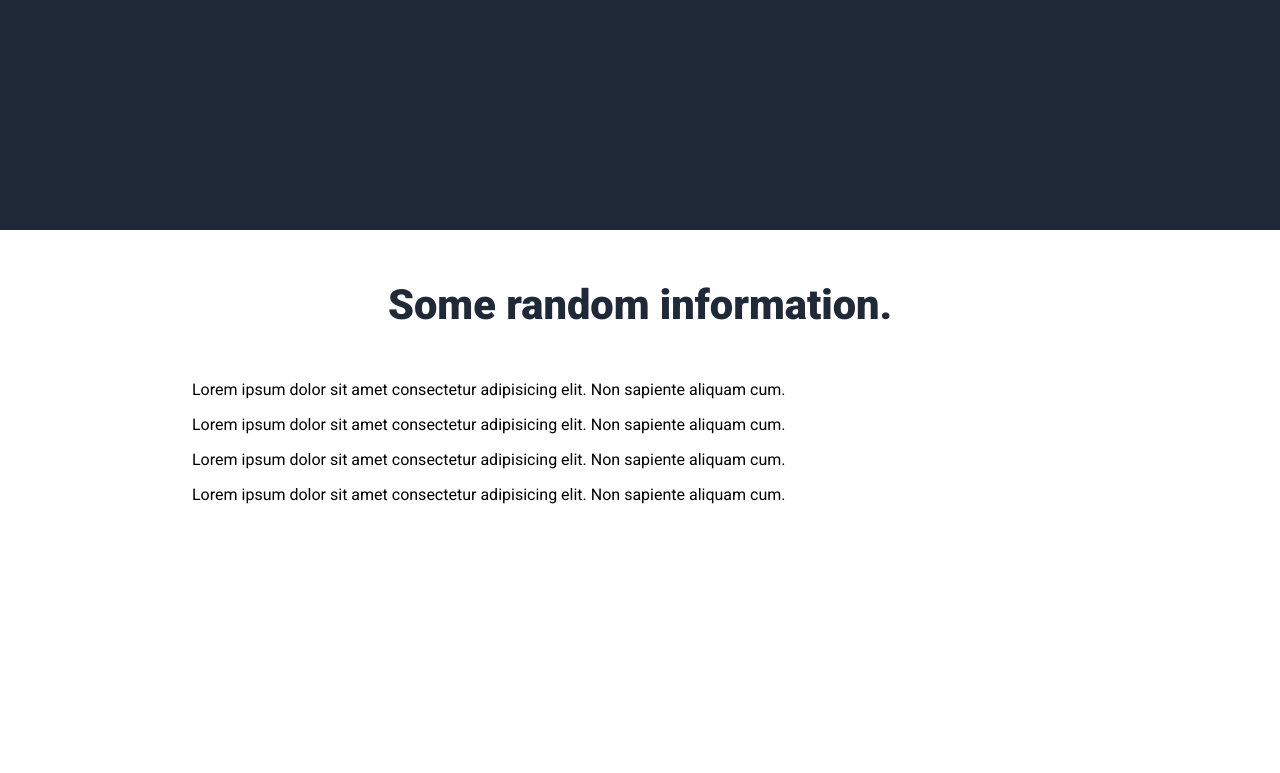
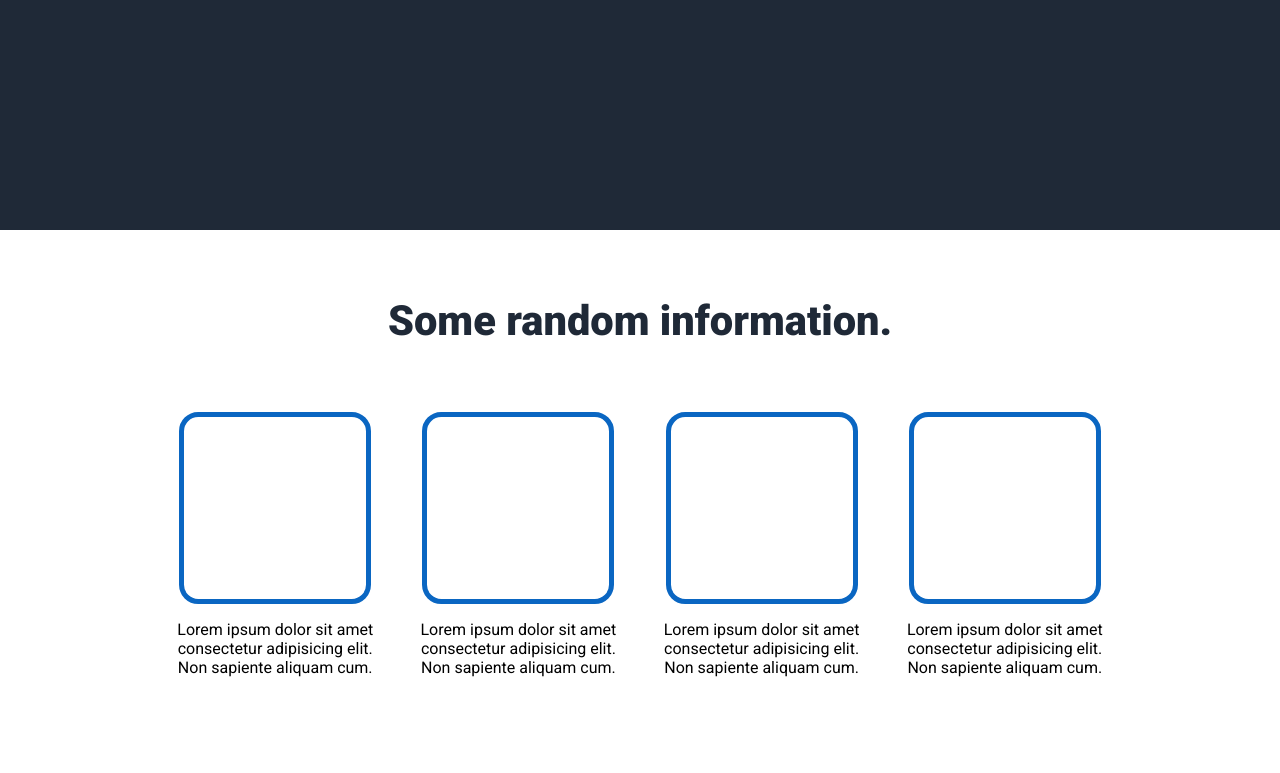
Before and after one commit to olilen/landing-page-project, a plain HTML site: page index.html in a window 1280 px wide. Shown: the part 679-1452 px from the top of the page. Before the commit the page ends 1199 px from the top, so only its background shows below. Drawn offline with Linux system fonts and the light colour scheme.

Commit message:
Added the second section

```diff
--- a/css/styles.css
+++ b/css/styles.css
@@ -118,8 +118,32 @@ width:40%;
 /**********SECOND SECTION**********/
 
 .section-two{
-  width: 70%;
+  width: 56%;
   margin: 0 auto;
+  display: flex;
+  align-items: center;
+  justify-content: center;
+  padding-bottom:5rem;
+}
+
+.card{
+  display: flex;
+  flex-direction: column;
+  align-items: center;
+  text-align: center;
+}
+
+
+.card-pic{
+  border: 5px solid #0A66C2;
+  height: 12rem;
+  width: 12rem;
+  border-radius: 10%;
+  margin: 0 1.6rem;
+}
+
+.card p{
+  width: 14rem;
 }
 
 h2{
@@ -127,7 +151,8 @@ h2{
   font-weight: 800;
   font-size: 2.6rem;
   color: #1f2937;
-  padding: 1rem;
+  padding: 2rem 0;
+  display:block;
 }
 
 
--- a/index.html
+++ b/index.html
@@ -30,22 +30,22 @@
   </div>
 </section>
 <section>
+  <h2>Some random information.</h2>
   <div class="section-two">
-  <h2>Some random information.</h2>
   <div class="card one">
-    <div></div>
+    <div class="card-pic one"></div>
     <p>Lorem ipsum dolor sit amet consectetur adipisicing elit. Non sapiente aliquam cum.</p>
   </div>
   <div class="card two">
-    <div></div>
+    <div class="card-pic two"></div>
     <p>Lorem ipsum dolor sit amet consectetur adipisicing elit. Non sapiente aliquam cum.</p>
   </div>
   <div class="card three">
-    <div></div>
+    <div class="card-pic three"></div>
     <p>Lorem ipsum dolor sit amet consectetur adipisicing elit. Non sapiente aliquam cum.</p>
   </div>
   <div class="card four">
-    <div></div>
+    <div class="card-pic four"></div>
     <p>Lorem ipsum dolor sit amet consectetur adipisicing elit. Non sapiente aliquam cum.</p>
   </div>
 </div>
```
